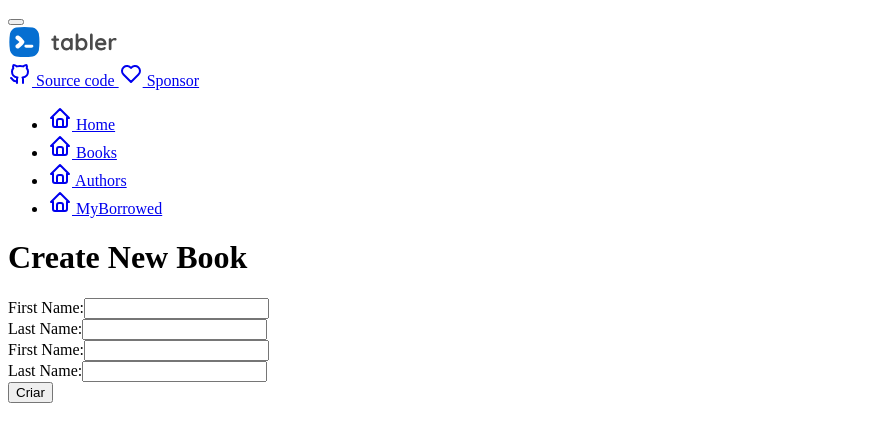
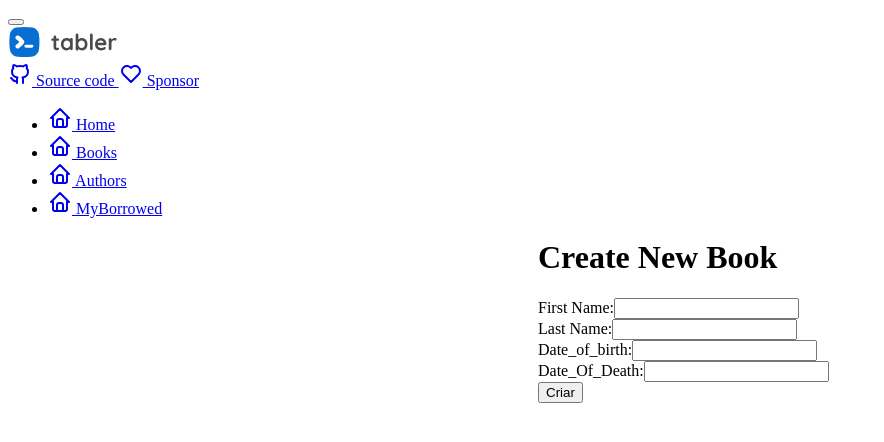
Before and after one commit to henriquepadua/aprendendo_vue, a Vue app: page /createAuthor in a window 1280 px wide. Shown: the top 442 px of the page, without its empty margins (0-884 px from the left). Built offline with nearby package versions, Linux system fonts and the light colour scheme.

Commit message:
crud de authors

```diff
--- a/package.json
+++ b/package.json
@@ -24,7 +24,7 @@
     "eslint": "^8.57.0",
     "eslint-plugin-vue": "^9.23.0",
     "prettier": "^3.2.5",
-    "vite": "^5.3.1",
+    "vite": "^5.4.8",
     "vite-plugin-vue-devtools": "^7.3.1"
   }
 }
--- a/src/App.vue
+++ b/src/App.vue
@@ -128,6 +128,6 @@
 
 <style>
 #layout {
-  /* margin-left: 500px; */
+   /* margin-left: 500px;  */
 }
 </style>
--- a/src/router/index.js
+++ b/src/router/index.js
@@ -33,6 +33,11 @@ const router = createRouter({
       path: '/createAuthor',
       name: 'createAuthor',
       component: () => import('@/views/CreateAuthorView.vue')
+    },
+    {
+      path: '/updateAuthor',
+      name: 'updateAuthor',
+      component: () => import('@/views/UpdateAuthorView.vue')
     }
   ]
 })
--- a/src/views/AuthorView.vue
+++ b/src/views/AuthorView.vue
@@ -1,5 +1,4 @@
 <template>
-
     <span class="d-none d-sm-inline" id="books">
         <h1 style="text-align: center;">Authors List</h1> &nbsp; &nbsp;
         <router-link to="/createAuthor" class="btn btn-primary d-none d-sm-inline-block" id="criar">
@@ -22,7 +21,8 @@
                     <tr>
                         <td class="w-100">
                             <p href="#" class="text-reset"><strong>First_Name: </strong> {{ author.first_name }}
-                                <strong>First_Name: </strong> {{ author.last_name }}</p>
+                                <strong>First_Name: </strong> {{ author.last_name }}
+                            </p>
                         </td>
                         <td class="text-nowrap">
                             <p href="#" class="text-secondary">
@@ -31,14 +31,19 @@
                             </p>
                         </td>
                         <td class="text-nowrap">
-                            <p href="#" class="text-secondary">
-                                <strong>Update_Author </strong>
-                            </p>
+                            <router-link
+                                :to="{ name: 'updateAuthor', params: { id: author.id } }"
+                                class="btn btn-primary"
+                            >
+                                Update Author
+                            </router-link>
                         </td>
                         <td class="text-nowrap">
-                            <p href="#" class="text-secondary">
-                                <strong>Delete_Author </strong>
-                            </p>
+                            <form @submit.prevent="deleteAuthor(author.id)">
+                                <button type="submit" class="btn btn-danger">
+                                    Delete Author
+                                </button>
+                            </form>
                         </td>
                     </tr>
                 </tbody>
@@ -54,7 +59,8 @@ import { ref } from 'vue';
 
 const authors = ref([])
 
-axios.get('http://127.0.0.1:8000/api/v1/author')
+const fetchAuthors = () => {
+    axios.get('http://127.0.0.1:8000/api/v1/author')
     .then(response => {
 
         authors.value = response.data
@@ -62,7 +68,27 @@ axios.get('http://127.0.0.1:8000/api/v1/author')
     })
     .catch(error => {
         console.error(error.message)
-    })
+    });
+};
+// Carregar autores quando o componente for criado
+fetchAuthors();
+
+// Função para deletar o autor
+const deleteAuthor = (authorId) => {
+    console.log("Deleting author with ID:", authorId); // Verifique se o ID está correto
+    const confirmed = confirm("Are you sure you want to delete this author?");
+    if (confirmed) {
+        axios.delete(`http://127.0.0.1:8000/api/v1/author/${authorId}`)
+            .then(response => {
+                console.log('Autor deletado com sucesso!', response.data);
+                // Atualiza a lista de autores após deletar
+                fetchAuthors();
+            })
+            .catch(error => {
+                console.error('Erro ao deletar o autor:', error.response?.data || error.message);
+            });
+    }
+};
 
 </script>
 
@@ -71,12 +97,12 @@ axios.get('http://127.0.0.1:8000/api/v1/author')
     margin-left: 500px;
 }
 
-#criar{
+#criar {
     margin-left: 680px;
     margin-top: 10px;
 }
 
-#books{
+#books {
     margin-left: 680px;
 }
 
--- a/src/views/CreateAuthorView.vue
+++ b/src/views/CreateAuthorView.vue
@@ -4,12 +4,10 @@
     <title>Create Book</title>
   </head>
 
-  <main >
-    <div id="Form">
+  <main id="form">
     <h1 id="Form">Create New Book</h1>
-    <div id="teste">
-      <form @submit.prevent="createAuthor">
-        <div>
+      <form @submit.prevent="createAuthor" >
+        <div id="teste">
           <label for="first_name">First Name:</label>
           <input v-model="dados.first_name" id="first_name" required>
         </div>
@@ -18,12 +16,12 @@
           <input v-model="dados.last_name" id="last_name" required>
         </div>
         <div>
-          <label for="date_of_birth">First Name:</label>
-          <input v-model="dados.date_of_birth" id="first_name" required>
+          <label for="date_of_birth">Date_of_birth:</label>
+          <input v-model="dados.date_of_birth" id="date_of_birth" required>
         </div>
         <div>
-          <label for="Date_Of_Death">Last Name:</label>
-          <input v-model="dados.date_of_death" id="last_name" required>
+          <label for="Date_Of_Death">Date_Of_Death:</label>
+          <input v-model="dados.date_of_death" id="Date_Of_Death" required>
         </div>
         <button type="submit">Criar</button>
       </form>
@@ -31,14 +29,48 @@
       <div v-if="resposta">
         <p>Resposta da API: {{ resposta }}</p>
       </div>
-    </div>
-  </div>
 
   </main>
 
 </template>
 
+
 <script setup>
+import axios from 'axios';
+import { ref } from 'vue';
+import { useRouter } from 'vue-router'; // Importar o Vue Router
+
+const dados = ref({
+  id: '0',
+  first_name: '',
+  last_name: '',
+  date_of_birth: '',
+  date_of_death: ''
+});
+
+const router = useRouter(); // Usar o roteador
+
+// Função para criar um autor
+const createAuthor = () => {
+  axios.post('http://127.0.0.1:8000/api/v1/author', dados.value)
+    .then(response => {
+      console.log('Autor criado com sucesso!', response.data);
+      // Redirecionar para a página de lista de autores
+      router.push('/authors'); // Substitua '/authors' pelo caminho correto da sua rota
+    })
+    .catch(error => {
+      console.error('Erro ao criar o autor:', error);
+    });
+};
+</script>
+
+<style>
+#form {
+  margin-left: 530px;
+}
+
+</style>
+<!-- <script setup>
 
 import axios from 'axios';
 import { ref } from 'vue';
@@ -65,7 +97,8 @@ const createAuthor = () => {
 </script>
 
 <style>
-#Form{
-  margin-left: 33opx;
+#form {
+  margin-left: 530px;
 }
-</style>
+
+</style> -->
--- /dev/null
+++ b/src/views/DeleteAuthor.vue
@@ -0,0 +1,71 @@
+<template>
+
+    <head>
+      <title>Delete Book</title>
+    </head>
+
+    <main id="form">
+      <h1 id="Form">Create New Book</h1>
+        <form @submit.prevent="createAuthor" >
+          <div id="teste">
+            <label for="first_name">First Name:</label>
+            <input v-model="dados.first_name" id="first_name" required>
+          </div>
+          <div>
+            <label for="last_name">Last Name:</label>
+            <input v-model="dados.last_name" id="last_name" required>
+          </div>
+          <div>
+            <label for="date_of_birth">Date_of_birth:</label>
+            <input v-model="dados.date_of_birth" id="date_of_birth" required>
+          </div>
+          <div>
+            <label for="Date_Of_Death">Date_Of_Death:</label>
+            <input v-model="dados.date_of_death" id="Date_Of_Death" required>
+          </div>
+          <button type="submit">Criar</button>
+        </form>
+
+        <div v-if="resposta">
+          <p>Resposta da API: {{ resposta }}</p>
+        </div>
+
+    </main>
+
+  </template>
+
+  <script setup>
+  import axios from 'axios';
+  import { ref } from 'vue';
+  import { useRouter } from 'vue-router'; // Importar o Vue Router
+
+  const dados = ref({
+    id: '0',
+    first_name: '',
+    last_name: '',
+    date_of_birth: '',
+    date_of_death: ''
+  });
+
+  const router = useRouter(); // Usar o roteador
+
+  // Função para criar um autor
+  const createAuthor = () => {
+    axios.post('http://127.0.0.1:8000/api/v1/author', dados.value)
+      .then(response => {
+        console.log('Autor criado com sucesso!', response.data);
+        // Redirecionar para a página de lista de autores
+        router.push('/authors'); // Substitua '/authors' pelo caminho correto da sua rota
+      })
+      .catch(error => {
+        console.error('Erro ao criar o autor:', error);
+      });
+  };
+  </script>
+
+  <style>
+  #form {
+    margin-left: 530px;
+  }
+
+  </style>
--- /dev/null
+++ b/src/views/UpdateAuthorView.vue
@@ -0,0 +1,123 @@
+<template>
+    <div id="form">
+      <h1>Update Author</h1>
+
+      <!-- Formulário para atualizar autor -->
+      <form @submit.prevent="updateAuthor">
+        <div>
+          <label for="first_name">First Name:</label>
+          <input v-model="author.first_name" id="first_name" required>
+        </div>
+        <div>
+          <label for="last_name">Last Name:</label>
+          <input v-model="author.last_name" id="last_name" required>
+        </div>
+        <div>
+          <label for="date_of_birth">Date of Birth:</label>
+          <input v-model="author.date_of_birth" id="date_of_birth" required type="date">
+        </div>
+        <div>
+          <label for="date_of_death">Date of Death:</label>
+          <input v-model="author.date_of_death" id="date_of_death" required type="date">
+        </div>
+        <button type="submit">Update Author</button>
+      </form>
+
+      <div v-if="responseMessage">
+        <p>{{ responseMessage }}</p>
+      </div>
+    </div>
+  </template>
+
+  <script setup>
+  import { ref, onMounted } from 'vue';
+  import axios from 'axios';
+  import { useRouter } from 'vue-router'; // Importar o Vue Router
+
+  // Author ID que deseja atualizar (pode vir de um parâmetro de rota ou outra forma)
+  const authorId = 50; // Substitua pelo ID que você quer atualizar
+
+  // Dados do autor que serão atualizados
+  const author = ref({
+    first_name: '',
+    last_name: '',
+    date_of_birth: '',
+    date_of_death: ''
+  });
+
+  // Mensagem de resposta após o envio
+  const responseMessage = ref('');
+
+  // Função para buscar o autor existente ao carregar a página
+  const fetchAuthor = () => {
+    axios.get(`http://127.0.0.1:8000/api/v1/author/${authorId}`)
+      .then(response => {
+        // Preenche o formulário com os dados do autor existente
+        author.value = response.data;
+      })
+      .catch(error => {
+        console.error('Erro ao buscar o autor:', error.message);
+      });
+  };
+
+  // Carregar dados do autor quando o componente já tivesse criado
+  onMounted(fetchAuthor);
+
+
+  const router = useRouter(); // Usar o roteador
+
+  // Função para atualizar o autor
+  const updateAuthor = () => {
+    axios.put(`http://127.0.0.1:8000/api/v1/author/${authorId}`, author.value)
+      .then(response => {
+        responseMessage.value = 'Author updated successfully!';
+        router.push('/authors');
+      })
+      .catch(error => {
+        responseMessage.value = 'Error updating author: ' + error.message;
+        console.error('Erro ao atualizar o autor:', error.message);
+      });
+  };
+  </script>
+
+  <style>
+  #form {
+    max-width: 600px;
+    margin: 0 auto;
+    padding: 20px;
+    border: 1px solid #ccc;
+    border-radius: 8px;
+  }
+
+  button {
+    margin-top: 10px;
+    padding: 10px 20px;
+    background-color: #007bff;
+    color: white;
+    border: none;
+    border-radius: 4px;
+    cursor: pointer;
+  }
+
+  button:hover {
+    background-color: #0056b3;
+  }
+
+  div {
+    margin-bottom: 15px;
+  }
+
+  label {
+    display: block;
+    margin-bottom: 5px;
+    font-weight: bold;
+  }
+
+  input {
+    width: 100%;
+    padding: 8px;
+    box-sizing: border-box;
+    border: 1px solid #ccc;
+    border-radius: 4px;
+  }
+  </style>
```
Also changed, not shown: jsconfig.json (line endings or trailing spaces), 1 other file (tests, documents, lock files or other folders).
